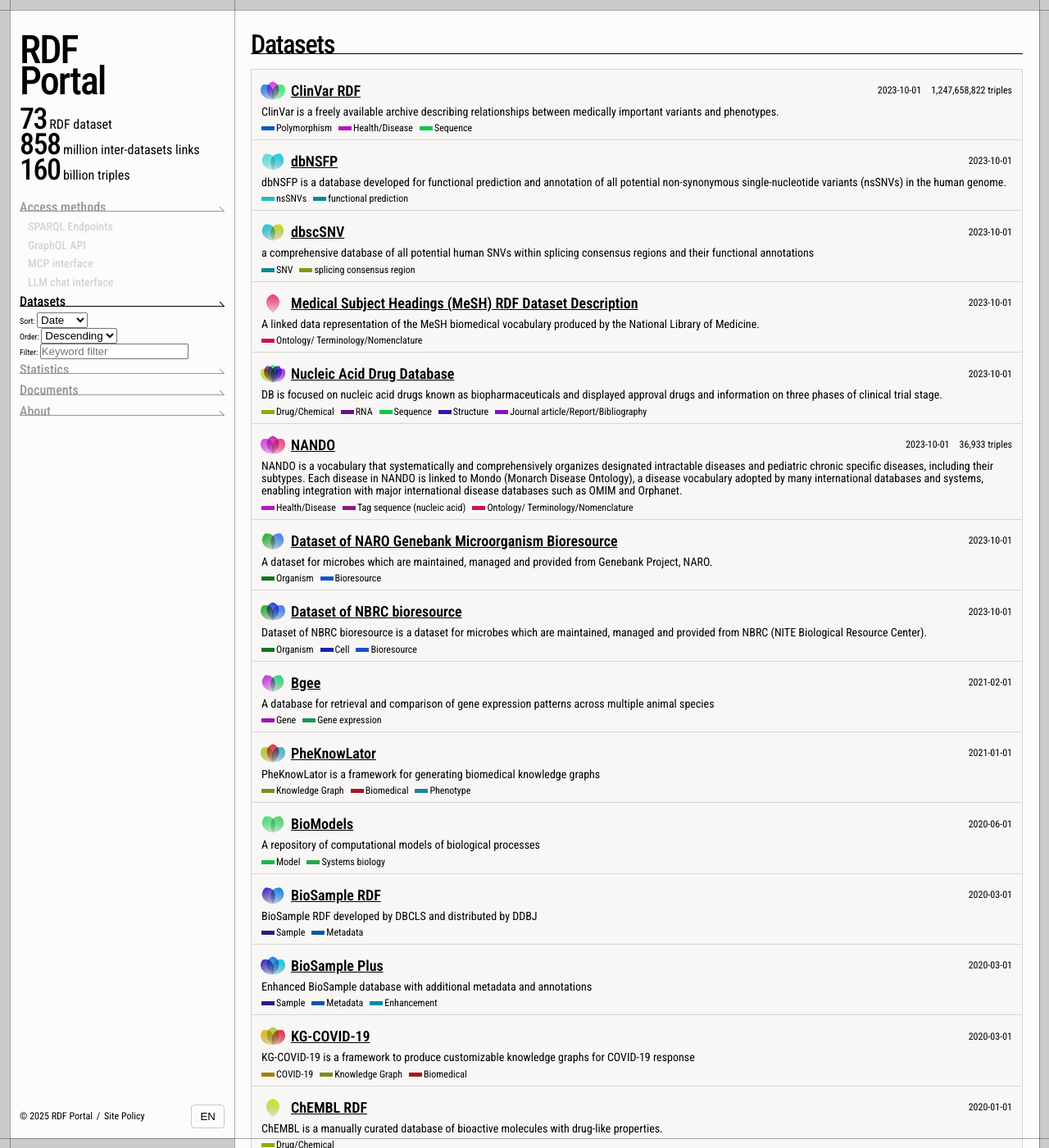
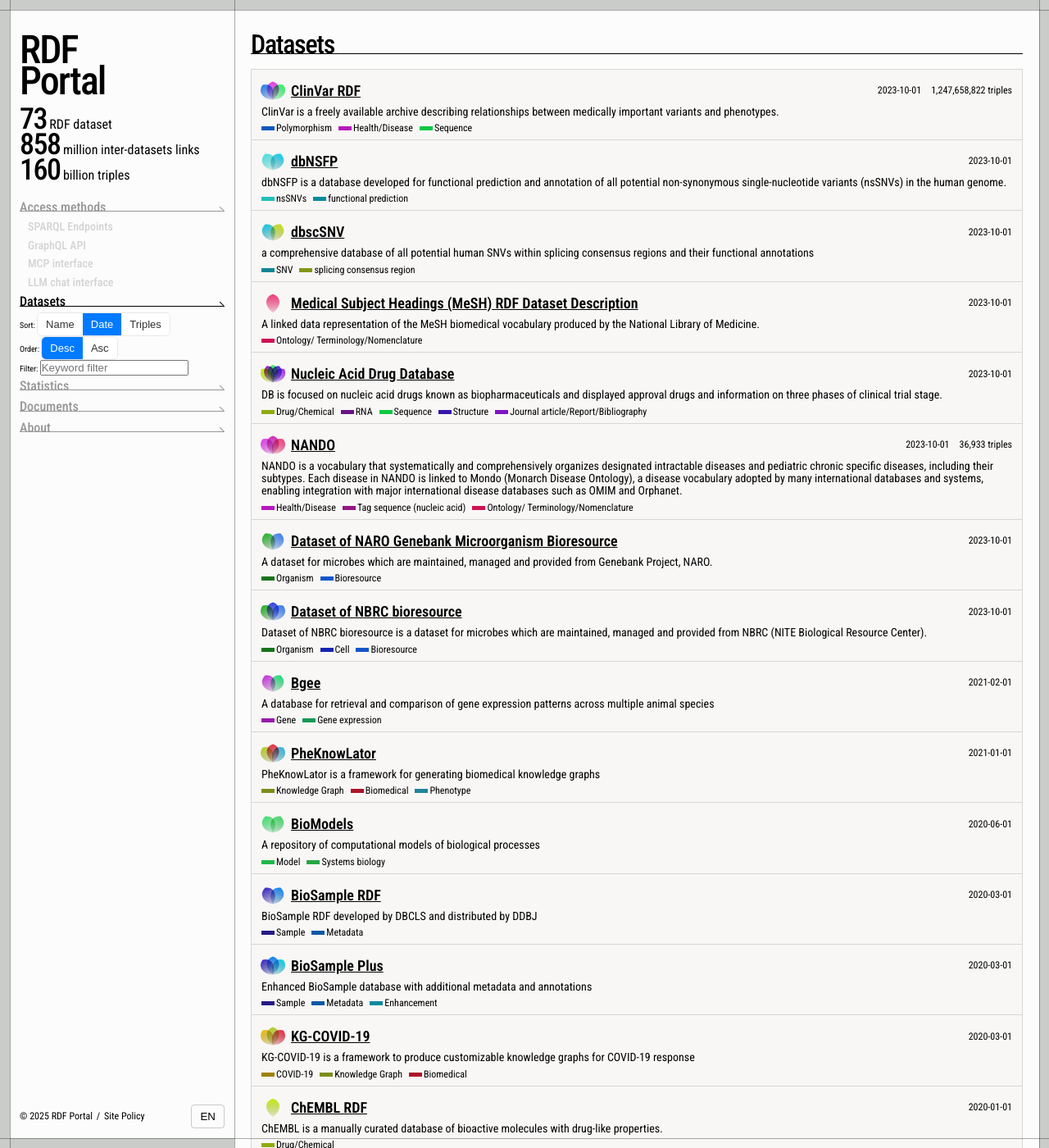
Before and after one commit to PENQEinc/rdf-portal-v2.github.io, a Jekyll site: the page built from datasets.md, in a window 1280 px wide and 1400 px high. Shown: the whole window at 82% size. Built offline with Jekyll 4.4.1, drawn with Linux system fonts in a browser that asks for light colours; part of the change alters nothing that is shown.

Commit message:
add segmented button

```diff
--- a/_layouts/default.html
+++ b/_layouts/default.html
@@ -43,20 +43,26 @@
             {% if page.pageId == "datasets" %}
             <div id="DatasetsSortFilter" class="datasets-sort-filter">
               <div class="sort">
-                <label for="sortSelect">Sort:</label>
-                <select id="sortSelect">
-                  <option value="name">Name</option>
-                  <option value="date" selected>Date</option>
-                  <option value="triples">Triples</option>
-                </select>
+                <label for="sortSegment">Sort:</label>
+                <div id="sortSegment" class="segmented" role="tablist" aria-label="Sort datasets">
+                  <button type="button" data-sort="name" aria-pressed="false">Name</button>
+                  <button type="button" data-sort="date" class="active" aria-pressed="true">Date</button>
+                  <button type="button" data-sort="triples" aria-pressed="false">Triples</button>
+                </div>
               </div>
               <div class="order">
-                <label for="sortOrder">Order:</label>
-                <select id="sortOrder">
-                  <option value="desc" selected>Descending</option>
-                  <option value="asc">Ascending</option>
-                </select>
+                <label for="sortOrderSegment">Order:</label>
+                <div id="sortOrderSegment" class="segmented" role="tablist" aria-label="Sort order">
+                  <button type="button" data-order="desc" class="active" aria-pressed="true">Desc</button>
+                  <button type="button" data-order="asc" aria-pressed="false">Asc</button>
+                </div>
               </div>
+              <style>
+                /* minimal segmented control styling */
+                .segmented{display:inline-flex;border-radius:6px;overflow:hidden;border:1px solid rgba(0,0,0,0.08)}
+                .segmented button{background:#fff;border:0;padding:6px 10px;font-size:13px;color:#333;cursor:pointer}
+                .segmented button.active{background:#007aff;color:#fff}
+              </style>
               <div class="filter">
                 <label for="filterInput">Filter:</label>
                 <input type="text" id="filterInput" placeholder="Keyword filter">
--- a/_sass/foundation/_variables.sass
+++ b/_sass/foundation/_variables.sass
@@ -10,5 +10,6 @@
   --color-bg-body: #caccca
   --color-page-bg: #FFFE
   --color-off-white: #f8f7f6
+  --color-key: #7a33fe
   --font-family-base: 'Roboto Condensed', -apple-system, BlinkMacSystemFont, 'Segoe UI', Roboto, Oxygen, Ubuntu, Cantarell, sans-serif
   --font-family-mono: 'Monaco', 'Consolas', 'Courier New', monospace
--- a/datasets.md
+++ b/datasets.md
@@ -66,6 +66,8 @@ function initSortAndFilter(datasets) {
   const sortSelect = document.getElementById('sortSelect');
   const filterInput = document.getElementById('filterInput');
   const orderSelect = document.getElementById('sortOrder');
+  const sortSegment = document.getElementById('sortSegment');
+  const sortOrderSegment = document.getElementById('sortOrderSegment');
 
   function applySortFilter() {
     try {
@@ -86,9 +88,22 @@ function initSortAndFilter(datasets) {
         });
       }
 
-      // sort with order
-    const sortValue = sortSelect ? sortSelect.value : 'date';
-      const order = orderSelect ? orderSelect.value : 'desc'; // 'asc' or 'desc'
+      // sort with order (support segmented control + toggle)
+      let sortValue = 'date';
+      if (sortSegment) {
+        const active = sortSegment.querySelector('button.active');
+        if (active) sortValue = active.dataset.sort || sortValue;
+      } else if (sortSelect) {
+        sortValue = sortSelect.value;
+      }
+      const order = (function(){
+        if (sortOrderSegment) {
+          const a = sortOrderSegment.querySelector('button.active');
+          if (a) return a.dataset.order || 'desc';
+        }
+        if (orderSelect) return orderSelect.value;
+        return 'desc';
+      })();
       if (sortValue === 'name') {
         out.sort((a, b) => {
           const A = (a.title || a.id || '').toString();
@@ -124,6 +139,30 @@ function initSortAndFilter(datasets) {
   if (sortSelect) sortSelect.addEventListener('change', applySortFilter);
   if (filterInput) filterInput.addEventListener('input', applySortFilter);
   if (orderSelect) orderSelect.addEventListener('change', applySortFilter);
+  // segmented control handlers
+  if (sortSegment) {
+    sortSegment.addEventListener('click', (e) => {
+      const btn = e.target.closest('button');
+      if (!btn) return;
+      // update active
+      Array.from(sortSegment.querySelectorAll('button')).forEach(b => {
+        b.classList.toggle('active', b === btn);
+        b.setAttribute('aria-pressed', b === btn ? 'true' : 'false');
+      });
+      applySortFilter();
+    });
+  }
+  if (sortOrderSegment) {
+    sortOrderSegment.addEventListener('click', (e) => {
+      const btn = e.target.closest('button');
+      if (!btn) return;
+      Array.from(sortOrderSegment.querySelectorAll('button')).forEach(b => {
+        b.classList.toggle('active', b === btn);
+        b.setAttribute('aria-pressed', b === btn ? 'true' : 'false');
+      });
+      applySortFilter();
+    });
+  }
 
   // run once to reflect current control values and to verify handler wiring
   try {
```
